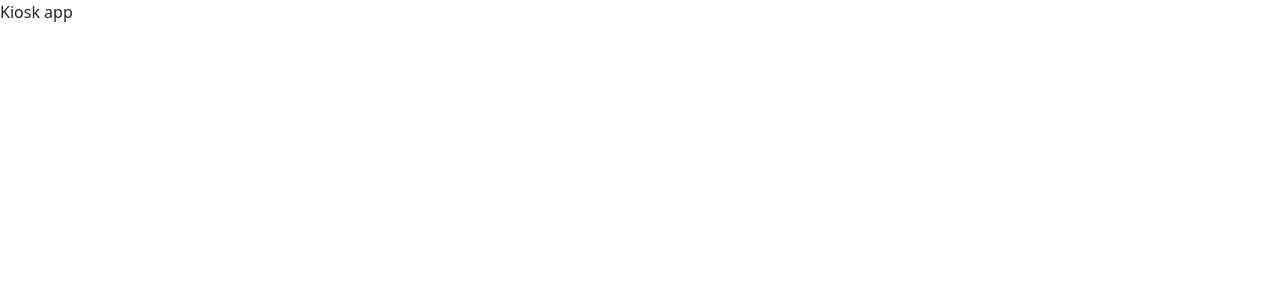
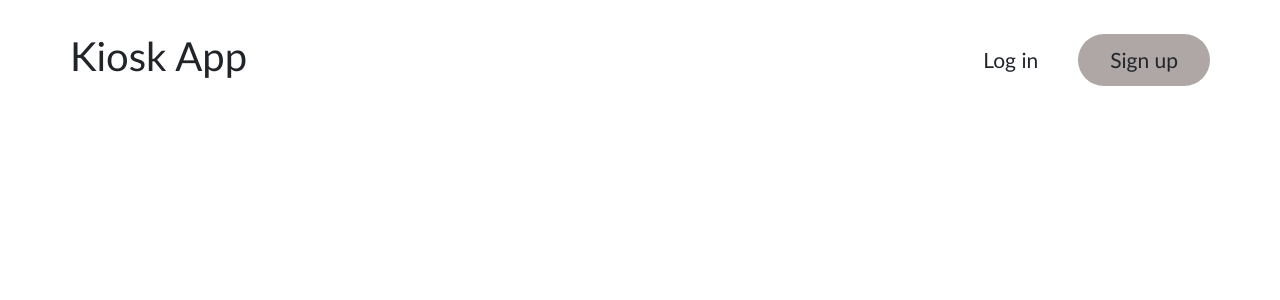
Before and after one commit to podanenko826/kiosk-app, a Next.js app: page / in a window 1280 px wide. Shown: the top 300 px of the page. Built offline with nearby package versions, Linux system fonts and the light colour scheme.

Commit message:
Build NavBar

```diff
--- a/src/app/globals.css
+++ b/src/app/globals.css
@@ -1,6 +1,9 @@
 :root {
   --background: #ffffff;
   --foreground: #171717;
+
+  --primary: #171717;
+  --secondary: rgb(175, 166, 166);
 }
 
 @media (prefers-color-scheme: dark) {
@@ -19,7 +22,8 @@ body {
 body {
   color: var(--foreground);
   background: var(--background);
-  font-family: Arial, Helvetica, sans-serif;
+  /* font-family: Arial, Helvetica, sans-serif; */
+  font-family: 'Gill Sans', 'Gill Sans MT', Calibri, 'Trebuchet MS', sans-serif !important;
   -webkit-font-smoothing: antialiased;
   -moz-osx-font-smoothing: grayscale;
 }
@@ -28,11 +32,20 @@ body {
   box-sizing: border-box;
   padding: 0;
   margin: 0;
+
 }
 
 a {
-  color: inherit;
-  text-decoration: none;
+  color: inherit !important;
+  text-decoration: none !important;
+}
+
+ul {
+  padding-left: 0rem !important;
+}
+
+li {
+  list-style: none;
 }
 
 @media (prefers-color-scheme: dark) {
@@ -40,3 +53,7 @@ a {
     color-scheme: dark;
   }
 }
+
+.btn-active {
+  border-bottom: 2px dashed #0a0a0a;
+}
--- a/src/app/page.tsx
+++ b/src/app/page.tsx
@@ -1,10 +1,11 @@
 import Image from "next/image";
 import styles from "./page.module.css";
+import NavBar from "@/components/NavBar";
 
 export default function Home() {
   return (
     <main>
-      Kiosk app
+      <NavBar />
     </main>
   );
 }
--- /dev/null
+++ b/src/components/NavBar.module.css
@@ -0,0 +1,136 @@
+#mobileNavBar {
+    --navbar-padding: 20px 0;
+}
+
+#logoContainer {
+    display: flex;
+    justify-content: space-between;
+    align-items: center;
+
+    padding: var(--navbar-padding);
+}
+
+#mobileLogo > h1 {
+    font-size: 26px;
+}
+
+#menuToggle {
+    width: 36px;
+    height: 36px;
+
+    display: flex;
+    justify-content: center;
+
+    font-size: 2.2rem;
+}
+
+#mobileNavigation {
+    display: flex;
+    flex-direction: column;
+    position: fixed;
+
+    width: 100%;
+    height: 100vh;
+    left: 0;
+    top: 0;
+
+    padding: 0 12px;
+
+    background-color: white;
+
+    z-index: 9999;
+    overflow-y: scroll;
+    overflow-x: hidden;
+
+}
+#mobileNavigation > div {
+    display: flex;
+    width: 100%;
+    justify-content: space-between;
+    left: 0;
+    padding: var(--navbar-padding);
+
+}
+
+/* #mobileNavigation > ul {
+    display: flex;
+} */
+
+#navLinks {
+    display: flex;
+    flex-direction: column;
+
+    gap: 1.4rem;
+
+    font-size: 1.4rem;
+}
+
+#socialLinks {
+    display: flex;
+
+    margin: 2.5rem 0;
+    gap: 1.8rem;
+}
+
+#socialLinks > li > div {
+    font-size: 1.8rem;
+    width: fit-content;
+}
+
+#mobileSignUp {
+    display: flex;
+    flex-direction: column;
+
+    gap: 4rem;
+    margin-top: 6rem;
+}
+
+#mobileSignUpBtn {
+    text-align: center;
+
+    font-size: 22px;
+    border-radius: 32px;
+
+    background: rgb(154, 153, 153);
+
+    padding: 12px 0;
+    transition-duration: 75ms;
+}
+
+#mobileSignUpBtn:hover {
+    background: var(--secondary);
+    color: rgb(169, 255, 255);
+}
+
+/* Desktop Sign up styles */
+
+#navBar {
+    --navbar-padding: 32px 0;
+    background: transparent;
+}
+
+#signUp {
+    display: flex;
+    gap: 8px;
+}
+
+#logInButton {
+    padding: 10px 32px;
+
+    font-size: 21px;
+    border-radius: 32px;
+
+    transition-duration: 75ms;
+}
+
+#logInButton:hover {
+    background-color: var(--secondary);
+}
+
+#signUpButton {
+    font-size: 21px;
+    padding: 10px 32px;
+
+    background-color: var(--secondary);
+    border-radius: 32px;
+}
--- /dev/null
+++ b/src/components/NavBar.tsx
@@ -0,0 +1,105 @@
+'use client';
+import React, { useState } from 'react'
+
+import { AiOutlineMenu } from "react-icons/ai";
+import { TfiClose } from "react-icons/tfi";
+import { RiInstagramFill } from "react-icons/ri";
+import { FaSquarePinterest } from "react-icons/fa6";
+
+import styles from './NavBar.module.css';
+import { usePathname } from 'next/navigation';
+import Link from 'next/link';
+
+export const navigation = [
+    { label: 'Home', href: '/' },
+    { label: 'FAQ', href: '/faq' },
+    { label: 'Contact us', href: '/contact' },
+]
+
+const NavBar = () => {
+    const [menuOpened, setMenuOpened] = useState<boolean>(false);
+
+    const currentPathname = usePathname();
+
+    return (
+        <header>
+            <div className='d-md-none container-fluid' id={styles.mobileNavBar}>
+                <div className='container' id={styles.logoContainer}>
+                    <Link href={'/'}>
+                        <div role='button' id={styles.mobileLogo}>
+                            <h1>Kiosk App</h1>
+                        </div>
+                    </Link>
+
+                    <div id={styles.menuToggle} role='button' onClick={() => setMenuOpened(!menuOpened)}><AiOutlineMenu /></div>
+                </div>
+                {menuOpened && (
+                    <div id={styles.mobileNavigation}>
+                        <div className='container'>
+                            <div className='container'>
+                                <ul id={styles.navLinks}>
+                                    {navigation.map((item, index) => (
+                                        <li key={index}>
+                                            <a key={index} className={currentPathname == item.href ? 'btn-active' : ''} href={item.href}>{item.label}</a>
+                                        </li>
+                                    ))}
+                                </ul>
+
+                                <div>
+                                    <ul id={styles.socialLinks}>
+                                        <li>
+                                            <div id={styles.menuToggle} role='button'>
+                                                <RiInstagramFill />
+                                            </div>
+                                        </li>
+                                        <li>
+                                            <div id={styles.menuToggle} role='button'>
+                                                <FaSquarePinterest />
+                                            </div>
+                                        </li>
+                                    </ul>
+                                </div>
+
+
+                            </div>
+                            <div id={styles.menuToggle} role='button' onClick={() => setMenuOpened(!menuOpened)}><TfiClose /></div>
+                        </div>
+                        <div className='container' id={styles.mobileSignUp}>
+                            <div role='button' id={styles.mobileSignUpBtn}>
+                                Log in
+                            </div>
+
+                            <div role='button' id={styles.mobileSignUpBtn}>
+                                Sign up
+                            </div>
+                        </div>
+                    </div>
+                )}
+            </div>
+
+            {/* Desktop NavBar */}
+
+            <div className='d-none d-md-block container-fluid' id={styles.navBar}>
+                <div className='container' id={styles.logoContainer}>
+                    <Link href={'/'}>
+                        <div role='button' id={styles.logo}>
+                            <h1>Kiosk App</h1>
+                        </div>
+                    </Link>
+
+                    <div id={styles.signUp}>
+                        <div role='button' id={styles.logInButton}>
+                            Log in
+                        </div>
+
+                        <div role='button' id={styles.signUpButton}>
+                            Sign up
+                        </div>
+                    </div>
+                </div>
+            </div>
+        </header>
+    )
+}
+
+export default NavBar
```
